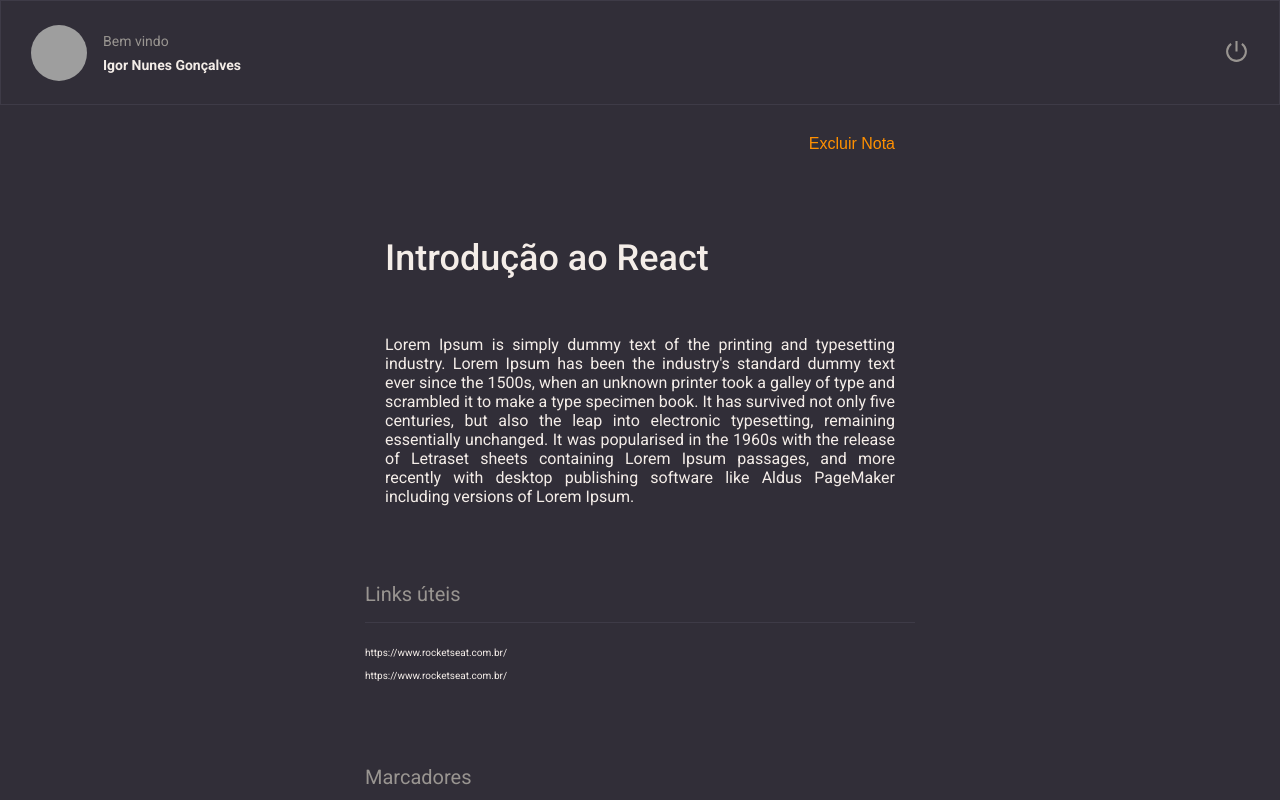
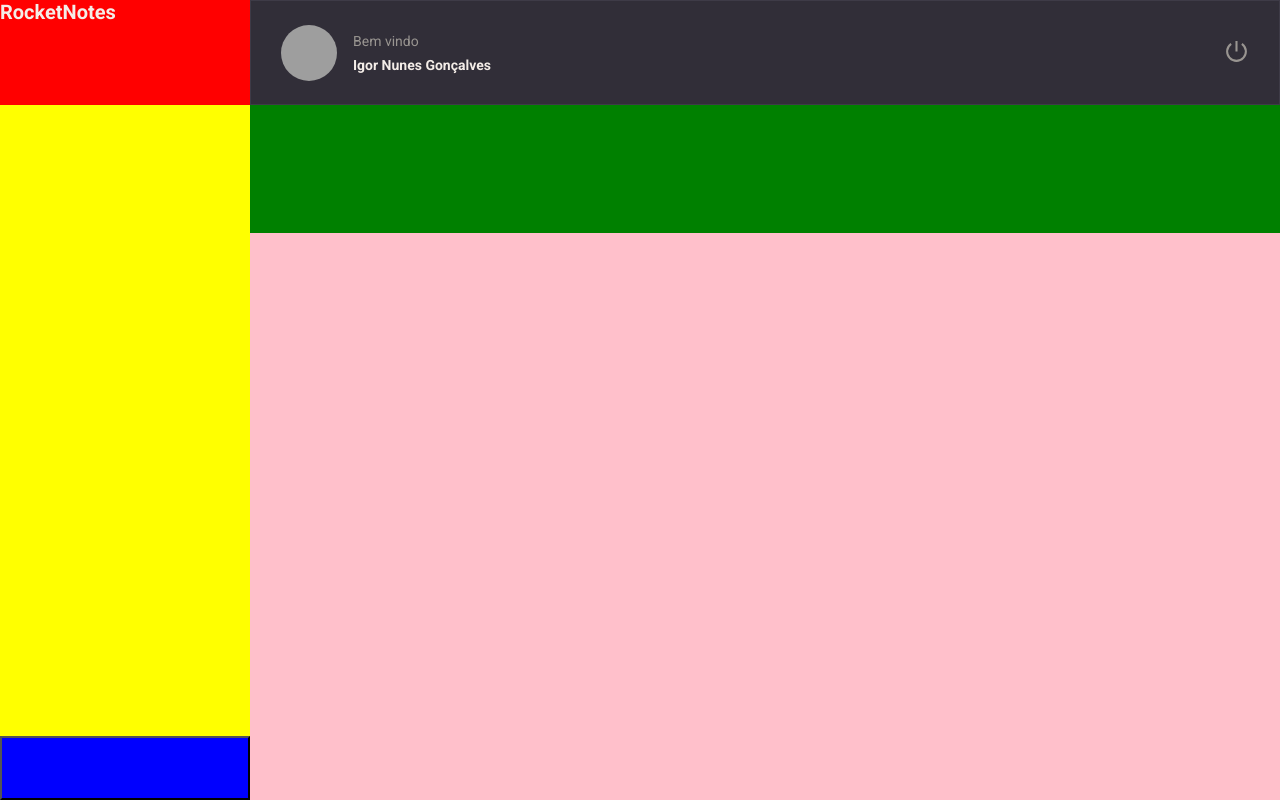
Before and after one commit to igorMHJKS/Notes-React, a React (Vite) app in the folder rocketNotes/: page / in a window 1280 px wide. Built offline with nearby package versions, Linux system fonts and the light colour scheme; grey boxes are pictures that could not be loaded.

Commit message:
Applying grid on home

```diff
--- a/rocketNotes/src/main.jsx
+++ b/rocketNotes/src/main.jsx
@@ -5,7 +5,7 @@
 
 import theme from './styles/theme'
 import GlobalStyle from './styles/global'
-import { Details } from './pages/Details'
+import { Home } from './pages/Home'
 
 
 
@@ -14,7 +14,7 @@
   <React.StrictMode>
     <ThemeProvider theme={theme}>
       <GlobalStyle/>
-      <Details />
+      <Home />
     </ThemeProvider>
   </React.StrictMode>
 )
--- /dev/null
+++ b/rocketNotes/src/pages/Home/index.jsx
@@ -0,0 +1,34 @@
+import {Container, Brand, Menu, Search, Content,NewNote }from './styles'
+
+import {Header} from '../../components/Header'
+
+export function Home (){
+    return(
+
+        <Container>
+            <Brand>
+              <h1>RocketNotes</h1>
+            </Brand>
+
+            <Header/>
+
+
+            <Menu>
+
+            </Menu>
+
+            <Search>
+
+
+            </Search>
+
+            <Content>
+
+            </Content>
+
+            <NewNote>
+
+            </NewNote>
+        </Container>
+    )
+}
--- /dev/null
+++ b/rocketNotes/src/pages/Home/styles.js
@@ -0,0 +1,46 @@
+import styled from 'styled-components'
+
+
+// CSS PARA A PÁGINA TODA
+export const Container = styled.div`
+  width: 100%;
+  height: 100vh;
+
+  display: grid;
+  grid-template-columns:25.0rem auto;
+  grid-template-rows:10.5rem 12.8rem auto 6.4rem ;
+  grid-template-areas:
+  "brand header"
+  "menu search"
+  "menu content"
+  "newnote content"
+  ;
+
+  background-color: ${({theme}) => theme.COLORS.BACKGROUND_800};
+`
+//
+export const Brand = styled.div`
+   grid-area: brand;
+   background: red;
+`
+//
+
+export const NewNote = styled.button`
+  grid-area: newnote;
+   background: blue;
+`
+//
+export const Search = styled.div`
+    grid-area: search;
+   background: green;
+ `
+//
+export const Content = styled.div`
+   grid-area: content;
+   background: pink;
+`
+//
+export const Menu = styled.ul`
+   grid-area: menu;
+   background: yellow;
+`
```
